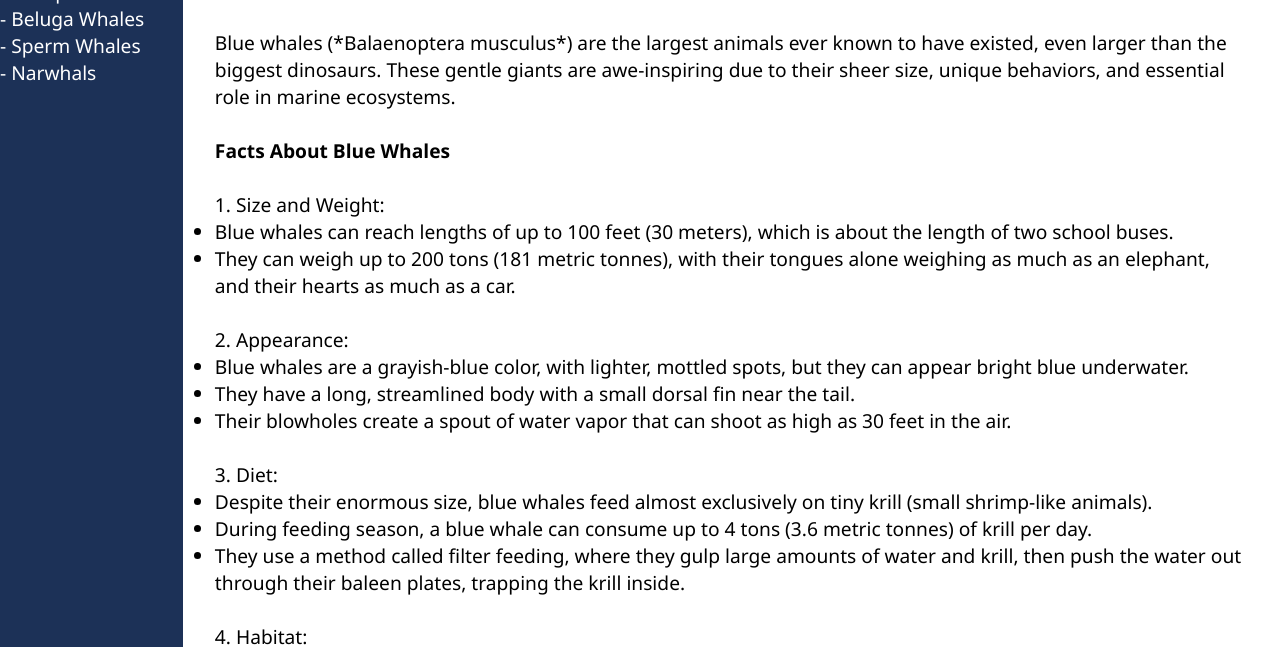
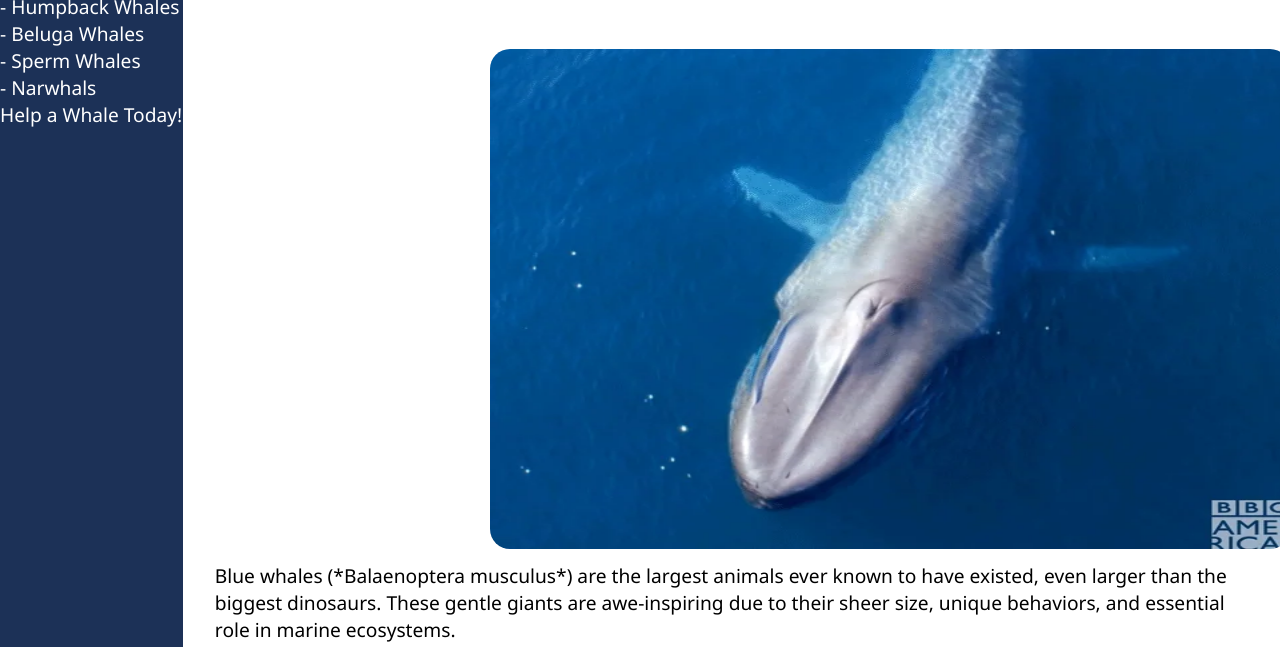
Before and after one commit to tomvettraino/tomvettraino.github.io, a plain HTML site: page 1bluewhales.html in a window 1280 px wide. Shown: the part 138-785 px from the top of the page. Drawn offline with Linux system fonts and the light colour scheme.

Commit message:
sidebar check?
#11

```diff
--- a/1bluewhales.html
+++ b/1bluewhales.html
@@ -25,9 +25,14 @@
                     <a href="4beluga.html">- Beluga Whales</a><br>
                     <a href="5spermwhales.html">- Sperm Whales</a><br>
                     <a href="6narwhal.html">- Narwhals</a><br>
+                    <a href="newsletter.html">Help a Whale Today!</a>
                 </nav>
         </div>
         <section id="content">
+                <div class="gallery-container">
+                    <img src="giphy.webp" alt="Image 1">
+                </div>
+            <br>
             <p>Blue whales (*Balaenoptera musculus*) are the largest animals ever known to have existed, even larger than the biggest dinosaurs. These gentle giants are awe-inspiring due to their sheer size, unique behaviors, and essential role in marine ecosystems. </p>
             <br>
                 <h4>Facts About Blue Whales </h4>
--- a/style.css
+++ b/style.css
@@ -65,8 +65,9 @@ color: white;
 padding: 0px;
 box-sizing: border-box;
 height: 100vh;
-margin-top: -73px;
+margin-top: -58px;
 }
+
 
 #links > h4 {
 text-decoration: underline;
@@ -135,3 +136,12 @@ form {
     height: 100vh; /* Full viewport height */
     margin: 0;
 }
+
+.gallery-container img {
+    position: relative;
+    top: 20px;
+    left: 275px;
+    width: 800px; /* Adjust width */
+    height: 500px; /* Maintain aspect ratio */
+    border-radius: 20px;
+}
```
Also changed, not shown: 2orcas.html (+1 -0 lines), 3humpback.html (+1 -0 lines), 4beluga.html (+2 -1 lines), 5spermwhales.html (+1 -0 lines), 6narwhal.html (+1 -0 lines).
